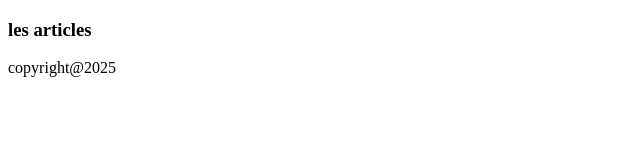
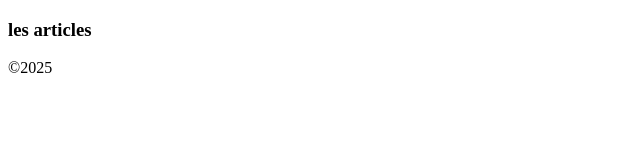
Before and after one commit to mohamedbentekaya/web-site, a plain HTML site: page index.html in a window 1280 px wide. Shown: the full height of the page, 0-640 px from the left. Drawn offline with Linux system fonts and the light colour scheme.

Commit message:
fix copy right

```diff
--- a/index.html
+++ b/index.html
@@ -6,9 +6,9 @@
     <title>web-site</title>
 </head>
 <body>
+    <main>
     <h3>les articles</h3>
-
-
-    <footer >copyright@2025</footer>
+    </main>
+    <footer>&copy;2025</footer>
 </body>
 </html>
```
